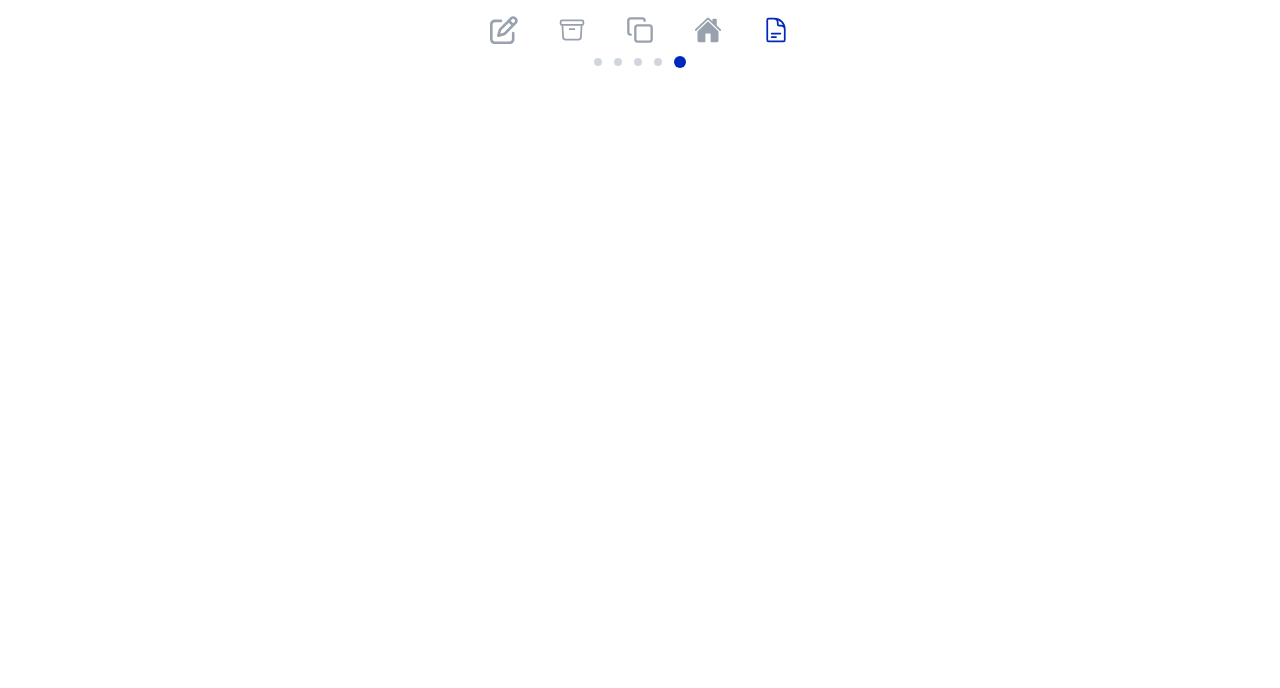
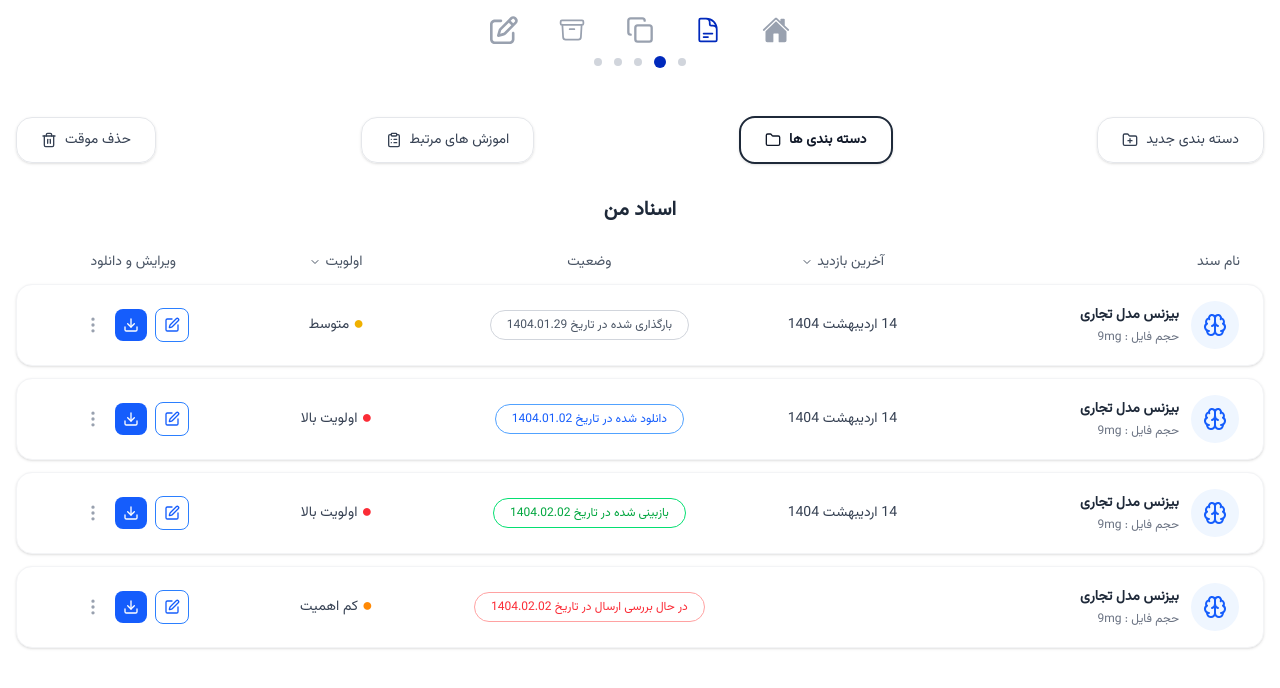
Before and after one commit to sepehrsylvanus/ecsina, a Next.js app: page /user/edit in a window 1280 px wide. Shown: the top 688 px of the page. Built offline with nearby package versions, Linux system fonts and the light colour scheme.

Commit message:
feat(edit-page): implement category tabs and document table, add lucide-react dependency

```diff
--- a/package.json
+++ b/package.json
@@ -15,6 +15,7 @@
     "axios": "^1.8.2",
     "fs-extra": "^11.3.0",
     "keen-slider": "^6.8.6",
+    "lucide-react": "^1.23.0",
     "next": "^15.5.19",
     "node-html-parser": "^7.0.1",
     "postcss": "^8.5.3",
--- /dev/null
+++ b/src/components/dashboard/CategoryTabs.jsx
@@ -0,0 +1,41 @@
+// components/dashboard/CategoryTabs.jsx
+"use client";
+
+import { useState } from "react";
+import { Trash2, ClipboardList, Folder, FolderPlus } from "lucide-react";
+
+const tabs = [
+  { id: "new", label: "دسته بندی جدید", icon: FolderPlus },
+  { id: "categories", label: "دسته بندی ها", icon: Folder },
+  { id: "related", label: "اموزش های مرتبط", icon: ClipboardList },
+  { id: "trash", label: "حذف موقت", icon: Trash2 },
+];
+
+function CategoryTabs() {
+  const [activeTab, setActiveTab] = useState("categories");
+
+  return (
+    <div className="flex items-center justify-between gap-4 mb-8" dir="rtl">
+      {tabs.map((tab) => {
+        const Icon = tab.icon;
+        const isActive = activeTab === tab.id;
+        return (
+          <button
+            key={tab.id}
+            onClick={() => setActiveTab(tab.id)}
+            className={`flex items-center gap-2 px-6 py-3 rounded-2xl transition-all shadow-sm ${
+              isActive
+                ? "bg-white border-2 border-gray-800 text-gray-900 font-bold"
+                : "bg-white/60 border border-gray-200 text-gray-700 hover:bg-white"
+            }`}
+          >
+            <span className="text-sm whitespace-nowrap">{tab.label}</span>
+            <Icon className="w-4 h-4" />
+          </button>
+        );
+      })}
+    </div>
+  );
+}
+
+export default CategoryTabs;
--- a/src/components/dashboard/DashboardTabs.jsx
+++ b/src/components/dashboard/DashboardTabs.jsx
@@ -7,8 +7,8 @@ import { LuCopy } from "react-icons/lu";
 import { FaRegPenToSquare } from "react-icons/fa6";
 
 const tabs = [
-  { id: 1, icon: HiOutlineDocumentText, label: "ویرایش", href: "/user/edit" },
-  { id: 2, icon: IoHome, label: "خانه", href: "/user" },
+  { id: 1, icon: IoHome, label: "خانه", href: "/user" },
+  { id: 2, icon: HiOutlineDocumentText, label: "ویرایش", href: "/user/edit" },
   { id: 3, icon: LuCopy, label: "قالب‌ها", href: "/user/templates" },
   { id: 4, icon: HiOutlineArchiveBox, label: "آرشیو", href: "/user/archive" },
   { id: 5, icon: FaRegPenToSquare, label: "یادداشت‌ها", href: "/user/notes" },
--- /dev/null
+++ b/src/components/dashboard/DocumentTable.jsx
@@ -0,0 +1,148 @@
+// components/dashboard/DocumentsTable.jsx
+"use client";
+
+import { Download, Edit, MoreVertical, Brain, ChevronDown } from "lucide-react";
+
+const documents = [
+  {
+    id: 1,
+    name: "بیزنس مدل تجاری",
+    size: "9mg",
+    lastVisit: "14 اردیبهشت 1404",
+    status: "بارگذاری شده در تاریخ 1404.01.29",
+    statusType: "uploaded",
+    priority: "متوسط",
+    priorityColor: "text-yellow-500",
+  },
+  {
+    id: 2,
+    name: "بیزنس مدل تجاری",
+    size: "9mg",
+    lastVisit: "14 اردیبهشت 1404",
+    status: "دانلود شده در تاریخ 1404.01.02",
+    statusType: "downloaded",
+    priority: "اولویت بالا",
+    priorityColor: "text-red-500",
+  },
+  {
+    id: 3,
+    name: "بیزنس مدل تجاری",
+    size: "9mg",
+    lastVisit: "14 اردیبهشت 1404",
+    status: "بازبینی شده در تاریخ 1404.02.02",
+    statusType: "reviewed",
+    priority: "اولویت بالا",
+    priorityColor: "text-red-500",
+  },
+  {
+    id: 4,
+    name: "بیزنس مدل تجاری",
+    size: "9mg",
+    lastVisit: "",
+    status: "در حال بررسی ارسال در تاریخ 1404.02.02",
+    statusType: "pending",
+    priority: "کم اهمیت",
+    priorityColor: "text-orange-400",
+  },
+];
+
+const getStatusStyle = (type) => {
+  switch (type) {
+    case "uploaded":
+      return "border-gray-300 text-gray-600 bg-white";
+    case "downloaded":
+      return "border-blue-400 text-blue-600 bg-white";
+    case "reviewed":
+      return "border-green-400 text-green-600 bg-white";
+    case "pending":
+      return "border-red-300 text-red-500 bg-white";
+    default:
+      return "border-gray-300 text-gray-600 bg-white";
+  }
+};
+
+function DocumentsTable() {
+  return (
+    <div dir="rtl">
+      {/* عنوان */}
+      <h2 className="text-center text-xl font-bold text-gray-800 mb-4">
+        اسناد من
+      </h2>
+
+      {/* هدر جدول */}
+      <div className="grid grid-cols-12 gap-4 px-6 py-3 text-sm text-gray-600 font-medium">
+        <div className="col-span-3 text-right">نام سند</div>
+        <div className="col-span-2 text-center flex items-center justify-center gap-1">
+          آخرین بازدید
+          <ChevronDown className="w-3 h-3" />
+        </div>
+        <div className="col-span-3 text-center">وضعیت</div>
+        <div className="col-span-2 text-center flex items-center justify-center gap-1">
+          اولویت
+          <ChevronDown className="w-3 h-3" />
+        </div>
+        <div className="col-span-2 text-center">ویرایش و دانلود</div>
+      </div>
+
+      {/* ردیف‌های اسناد */}
+      <div className="space-y-3">
+        {documents.map((doc) => (
+          <div
+            key={doc.id}
+            className="grid grid-cols-12 gap-4 items-center bg-white rounded-2xl shadow-sm border border-gray-100 px-6 py-4 hover:shadow-md transition-shadow"
+          >
+            {/* نام سند */}
+            <div className="col-span-3 flex items-center gap-3">
+              <div className="w-12 h-12 rounded-full bg-blue-50 flex items-center justify-center flex-shrink-0">
+                <Brain className="w-6 h-6 text-blue-600" />
+              </div>
+              <div>
+                <h3 className="font-bold text-gray-800 text-sm">{doc.name}</h3>
+                <p className="text-xs text-gray-500 mt-1">
+                  حجم فایل : {doc.size}
+                </p>
+              </div>
+            </div>
+
+            {/* آخرین بازدید */}
+            <div className="col-span-2 text-center text-sm text-gray-700">
+              {doc.lastVisit}
+            </div>
+
+            {/* وضعیت */}
+            <div className="col-span-3 flex justify-center">
+              <span
+                className={`px-4 py-1.5 rounded-full border text-xs ${getStatusStyle(
+                  doc.statusType,
+                )}`}
+              >
+                {doc.status}
+              </span>
+            </div>
+
+            {/* اولویت */}
+            <div className="col-span-2 flex items-center justify-center gap-1">
+              <span className={`text-lg ${doc.priorityColor}`}>●</span>
+              <span className="text-sm text-gray-700">{doc.priority}</span>
+            </div>
+
+            {/* دکمه‌ها */}
+            <div className="col-span-2 flex items-center justify-center gap-2">
+              <button className="p-2 rounded-lg border border-blue-500 text-blue-600 hover:bg-blue-50 transition-colors">
+                <Edit className="w-4 h-4" />
+              </button>
+              <button className="p-2 rounded-lg bg-blue-600 text-white hover:bg-blue-700 transition-colors">
+                <Download className="w-4 h-4" />
+              </button>
+              <button className="p-1 text-gray-400 hover:text-gray-600">
+                <MoreVertical className="w-5 h-5" />
+              </button>
+            </div>
+          </div>
+        ))}
+      </div>
+    </div>
+  );
+}
+
+export default DocumentsTable;
--- a/src/components/dashboard/EditPage.jsx
+++ b/src/components/dashboard/EditPage.jsx
@@ -1,12 +1,16 @@
 "use client";
 
 import DashboardTabs from "./DashboardTabs";
-
+import CategoryTabs from "./CategoryTabs";
+import DocumentsTable from "./DocumentTable";
 function EditPage() {
   return (
     <div className="min-h-screen bg-secondary-1 pb-16">
-      {/* فقط تب‌های اصلی - بدون دسترسی سریع و محتوای دیگر */}
       <DashboardTabs />
+      <div className="max-w-7xl mx-auto px-4 mt-8">
+        <CategoryTabs />
+        <DocumentsTable />
+      </div>
     </div>
   );
 }
```
Also changed, not shown: 1 other file (tests, documents, lock files or other folders).
